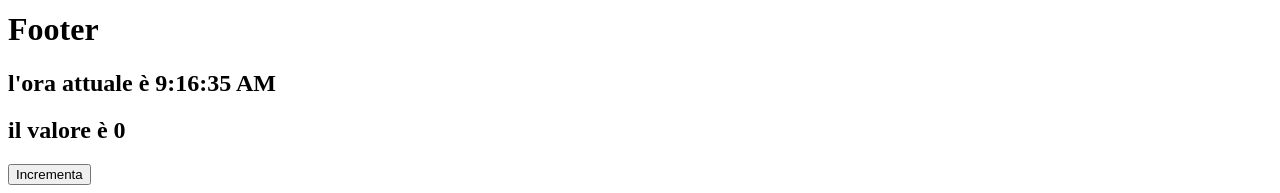
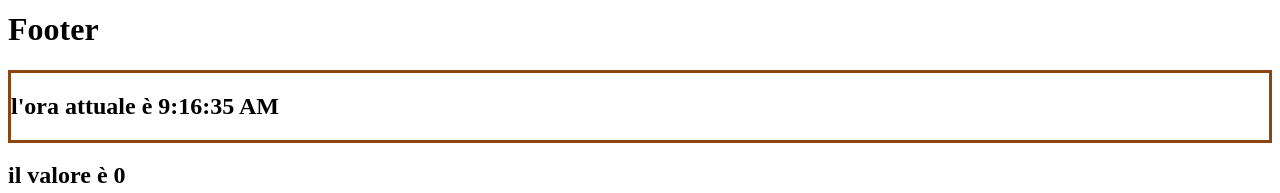
Before and after one commit to Aledevel/react, a React (Vite) app in the folder esercitazione 3/esercitazione/: page / in a window 1280 px wide. Shown: the part 382-575 px from the top of the page. Built offline with nearby package versions, Linux system fonts and the light colour scheme.

Commit message:
clock Styled

```diff
--- a/esercitazione 3/esercitazione/package.json
+++ b/esercitazione 3/esercitazione/package.json
@@ -11,7 +11,8 @@
   },
   "dependencies": {
     "react": "^18.2.0",
-    "react-dom": "^18.2.0"
+    "react-dom": "^18.2.0",
+    "sass": "^1.70.0"
   },
   "devDependencies": {
     "@types/react": "^18.2.43",
--- a/esercitazione 3/esercitazione/src/App.jsx
+++ b/esercitazione 3/esercitazione/src/App.jsx
@@ -16,7 +16,7 @@ import { Comparatore } from "./Comparatore"
 export function App(){
     return(
         <div>
-          <div>
+          <div >
                 <Header/>
                   <Image src="https://upload.wikimedia.org/wikipedia/commons/9/96/Google_web_search.png"  />
                   <Footer/>
--- a/esercitazione 3/esercitazione/src/Clock.jsx
+++ b/esercitazione 3/esercitazione/src/Clock.jsx
@@ -14,7 +14,7 @@ export function Clock(){
         }
     }, [])
     return(
-        <div>
+        <div className="clock">
             <h2>l'ora attuale è {date.toLocaleTimeString()}</h2>
         </div>
     )
--- a/esercitazione 3/esercitazione/src/Main.jsx
+++ b/esercitazione 3/esercitazione/src/Main.jsx
@@ -1,3 +1,4 @@
 import {createRoot} from 'react-dom/client'
 import { App } from './App'
+import './index.scss'
 createRoot(document.getElementById('root')).render(<App/>)
--- /dev/null
+++ b/esercitazione 3/esercitazione/src/index.scss
@@ -0,0 +1,3 @@
+.clock {
+    border: 3px solid saddlebrown;
+}
```
Also changed, not shown: 1 other file (tests, documents, lock files or other folders).
